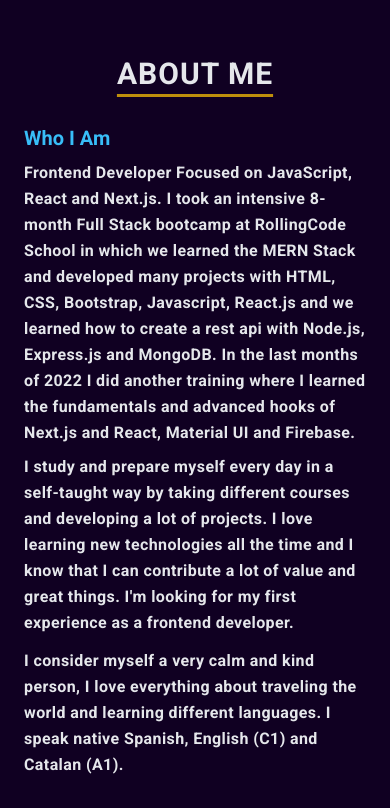
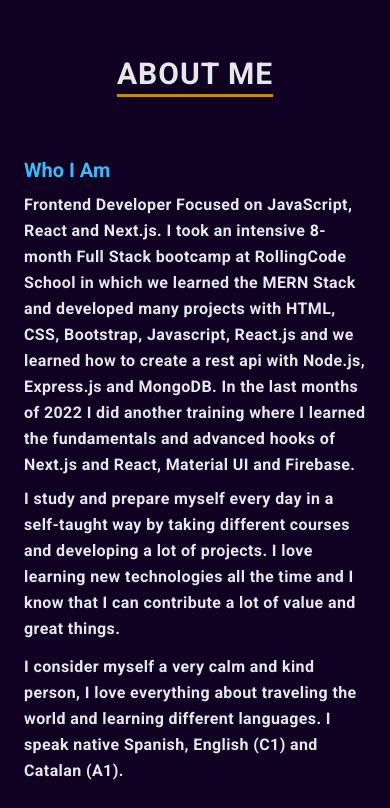
Before and after one commit to matiarias/my-portfolio, a Next.js app: page / in a window 390 px wide. Shown: the part 820-1628 px from the top of the page. Built offline with nearby package versions, Linux system fonts and the light colour scheme.

Commit message:
fixed grid problem at component about

```diff
--- a/components/About.jsx
+++ b/components/About.jsx
@@ -58,43 +58,37 @@ const About = () => {
   }, [inViewPhoto]);
 
   return (
-    <section
-      id="about"
-      className="w-full lg:h-screen py-8 lg:py-16 px-6 md:px-8"
-    >
+    <section id="about" className="w-full py-8 xl:py-16 px-6 md:px-8">
       <TitleSections title="About Me" />
 
-      <div
-        ref={ref}
-        className="w-full max-w-screen-xl grid grid-cols-1 md:grid-cols-3 gap-8 mt-8 justify-center items-center"
-      >
+      <div className="w-full max-w-screen-xl mx-auto mt-16">
+        <div ref={ref} className="grid grid-cols-1 md:grid-cols-3 gap-12 mt-16">
           <motion.div animate={animationText} className="col-span-2">
             <h3 className="text-sky-400 text-xl md:text-2xl font-bold">
               Who I Am
             </h3>
             <p className="text-gray-200 font-bold text-base md:text-lg tracking-wide leading-relaxed mt-2">
-            Frontend Developer Focused on JavaScript, React and Next.js. I took
-            an intensive 8-month Full Stack bootcamp at RollingCode School in
-            which we learned the MERN Stack and developed many projects with
-            HTML, CSS, Bootstrap, Javascript, React.js and we learned how to
-            create a rest api with Node.js, Express.js and MongoDB. In the last
-            months of 2022 I did another training where I learned the
-            fundamentals and advanced hooks of Next.js and React, Material UI
-            and Firebase.
+              Frontend Developer Focused on JavaScript, React and Next.js. I
+              took an intensive 8-month Full Stack bootcamp at RollingCode
+              School in which we learned the MERN Stack and developed many
+              projects with HTML, CSS, Bootstrap, Javascript, React.js and we
+              learned how to create a rest api with Node.js, Express.js and
+              MongoDB. In the last months of 2022 I did another training where I
+              learned the fundamentals and advanced hooks of Next.js and React,
+              Material UI and Firebase.
             </p>
 
             <p className="text-gray-200 font-bold text-base md:text-lg tracking-wide leading-relaxed mt-2">
-            I study and prepare myself every day in a self-taught way by taking
-            different courses and developing a lot of projects. I love learning
-            new technologies all the time and I know that I can contribute a lot
-            of value and great things. I&apos;m looking for my first experience
-            as a frontend developer.
+              I study and prepare myself every day in a self-taught way by
+              taking different courses and developing a lot of projects. I love
+              learning new technologies all the time and I know that I can
+              contribute a lot of value and great things.
             </p>
 
             <p className="text-gray-200 font-bold text-base md:text-lg tracking-wide leading-relaxed mt-3">
               I consider myself a very calm and kind person, I love everything
-            about traveling the world and learning different languages. I speak
-            native Spanish, English (C1) and Catalan (A1).
+              about traveling the world and learning different languages. I
+              speak native Spanish, English (C1) and Catalan (A1).
             </p>
           </motion.div>
 
@@ -114,6 +108,7 @@ const About = () => {
             />
           </motion.div>
         </div>
+      </div>
     </section>
   );
 };
--- a/components/NavBar.jsx
+++ b/components/NavBar.jsx
@@ -69,7 +69,7 @@ const NavBar = () => {
             </li>
           </Link>
           <Link href="#contact">
-            <li className="nav-items text-gray-200 text-base md:text-xl :text-2xl uppercase tracking-[1px]">
+            <li className="nav-items text-gray-200 text-base md:text-xl 2xl:text-2xl uppercase tracking-[1px]">
               Contact
             </li>
           </Link>
--- a/components/Skills.jsx
+++ b/components/Skills.jsx
@@ -32,7 +32,7 @@ const Skills = () => {
   }, [inView]);
 
   return (
-    <section id="skills" className="w-full lg:h-screen py-6 px-6 md:px-8">
+    <section id="skills" className="w-full py-6 px-6 md:px-8">
       <TitleSections title="Skills" />
 
       <div className="w-full max-w-screen-xl flex flex-col justify-center gap-6 mt-8 mx-auto">
```
Lines whose indentation alone changed are shown as unchanged.
